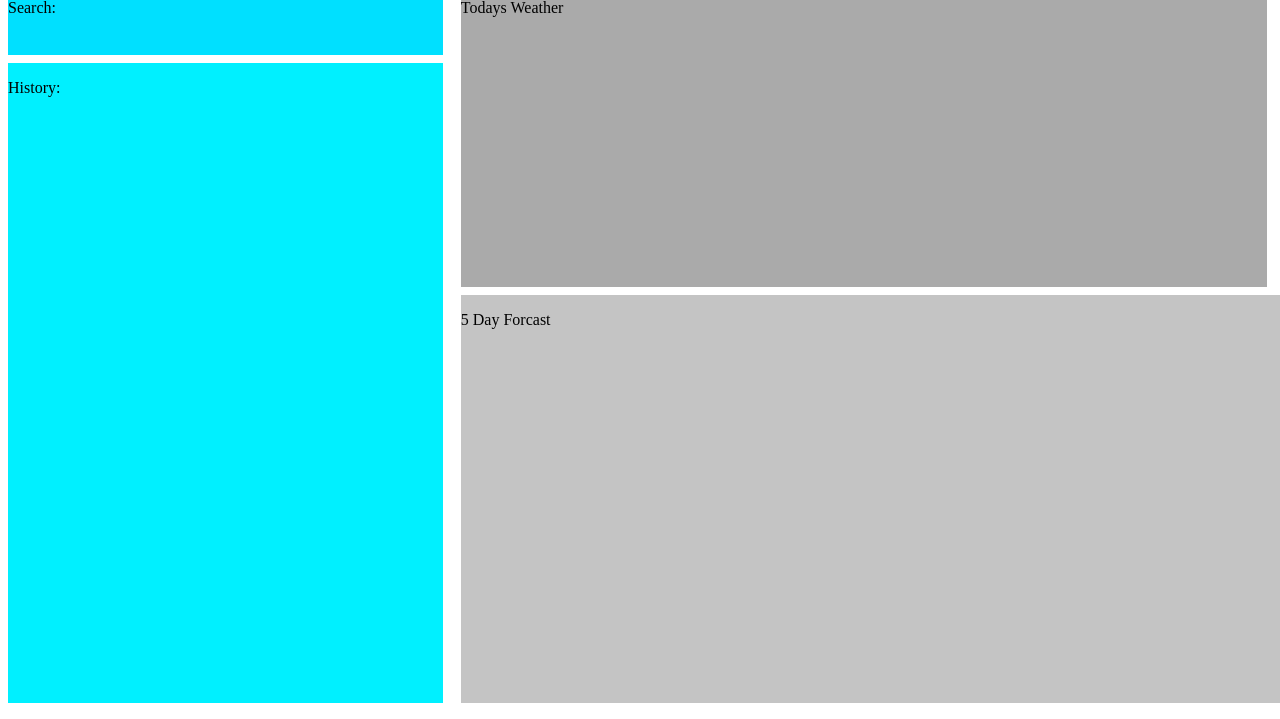
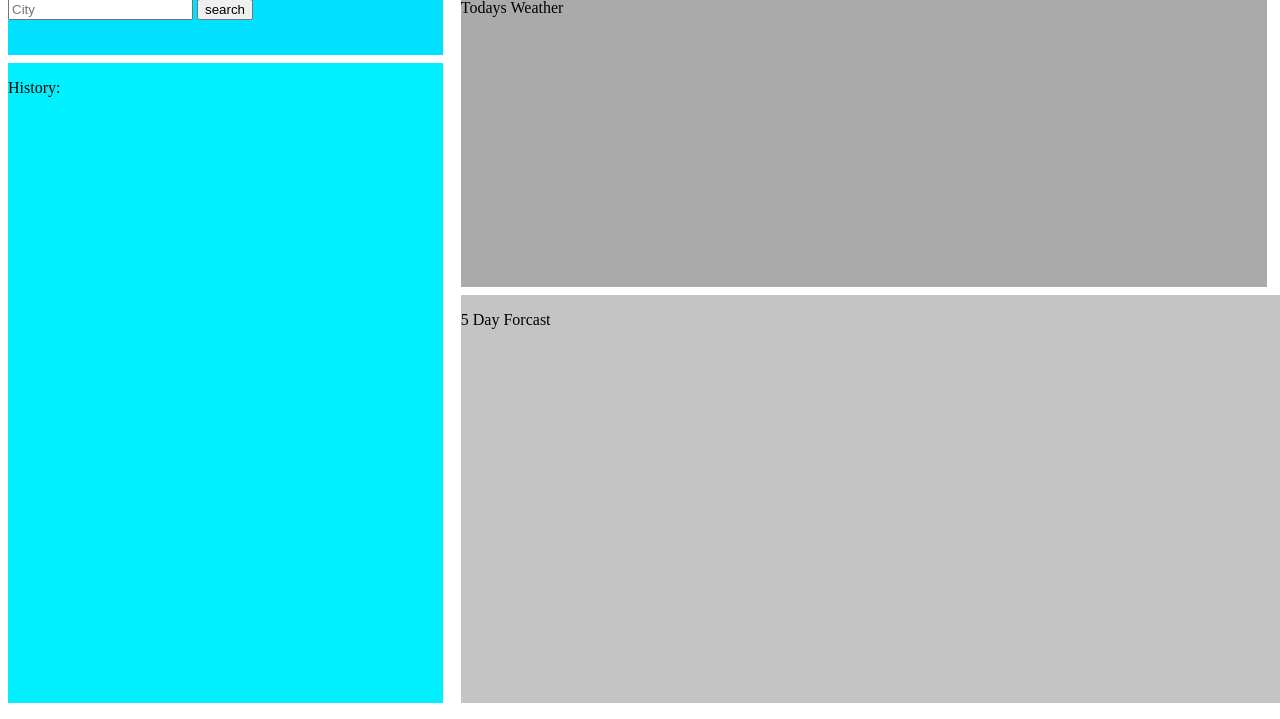
Before and after one commit to Chaselovern/weatherDashboard, a plain HTML site: page index.html in a window 1280 px wide. Shown: the part 81-800 px from the top of the page. Drawn offline with Linux system fonts and the light colour scheme.

Commit message:
ading to .js and html

```diff
--- a/assets/script.js
+++ b/assets/script.js
@@ -0,0 +1,3 @@
+var apiKey = "88e5ae44b174c801af5fdb40853d4d6a";
+var city;
+var weatherURL = 'api.openweathermap.org/data/2.5/weather?q={city}&appid={apiKey}';
--- a/index.html
+++ b/index.html
@@ -13,7 +13,10 @@
     </div>
     <aside class="sidebar">
         <div class = "search">
-            <p>Search: </p>
+            <p></p>
+            <input type="search" class="form-control rounded" placeholder="City" aria-label="City"
+            aria-describedby="search-addon" />
+          <button type="button" class="btn btn-outline-primary">search</button>
         </div>
         <div class = "history">
             <p>History:</p>
```
